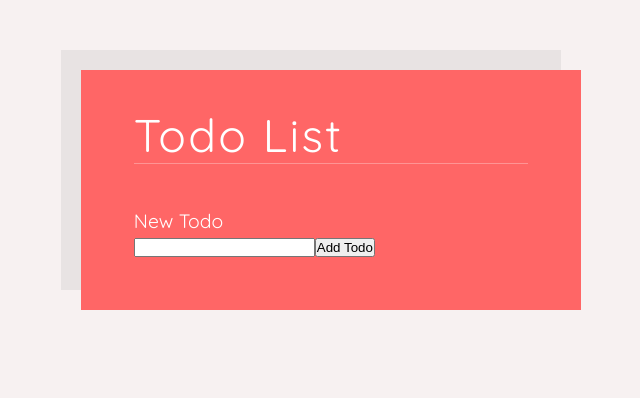
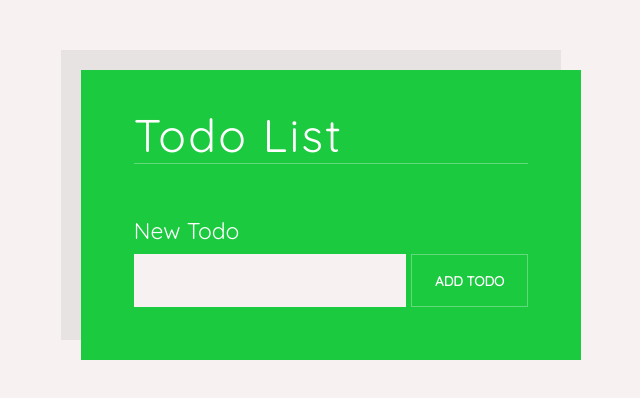
Before and after one commit to AndrewHuntington/todo-list-react, a React (Create React App) app: page / in a window 1280 px wide. Shown: the top 398 px of the page, without its empty margins (309-949 px from the left). Built offline with nearby package versions, Linux system fonts and the light colour scheme.

Commit message:
Finish main styling of todo list

```diff
--- a/src/EditTodoForm.css
+++ b/src/EditTodoForm.css
@@ -1,3 +1,42 @@
-.EditTodoForm > button {
-  margin-left: 10px;
+.EditTodoForm {
+  margin: 1rem 0;
+  display: flex;
+  flex-wrap: wrap;
 }
+
+.EditTodoForm label {
+  min-width: 100%;
+  margin-bottom: 0.5rem;
+  font-size: 1.3rem;
+}
+
+.EditTodoForm input {
+  flex-grow: 1;
+  border: none;
+  background: #f7f1f1;
+  padding: 0 1.5em;
+  font-size: initial;
+}
+
+.EditTodoForm button {
+  padding: 0 1.3rem;
+  border: none;
+  background: var(--primary-color);
+  color: var(--primary-text);
+  text-transform: uppercase;
+  font-weight: bold;
+  border: 1px solid rgba(255, 255, 255, 0.3);
+  margin-left: 5px;
+  cursor: pointer;
+  transition: background 0.2s ease-out;
+}
+
+.EditTodoForm button:hover {
+  background: var(--buton-hover-clr);
+}
+
+.EditTodoForm input,
+.EditTodoForm button {
+  font-family: "Quicksand", sans-serif;
+  height: 3rem;
+}
--- a/src/NewTodoForm.css
+++ b/src/NewTodoForm.css
@@ -1,4 +1,42 @@
-.NewTodoForm .label {
-  position: relative;
-  transition: opacity 0.2s linear;
+.NewTodoForm {
+  margin-top: 3rem;
+  display: flex;
+  flex-wrap: wrap;
 }
+
+.NewTodoForm label {
+  min-width: 100%;
+  margin-bottom: 0.5rem;
+  font-size: 1.3rem;
+}
+
+.NewTodoForm input {
+  flex-grow: 1;
+  border: none;
+  background: #f7f1f1;
+  padding: 0 1.5em;
+  font-size: initial;
+}
+
+.NewTodoForm button {
+  padding: 0 1.3rem;
+  border: none;
+  background: var(--primary-color);
+  color: var(--primary-text);
+  text-transform: uppercase;
+  font-weight: bold;
+  border: 1px solid rgba(255, 255, 255, 0.3);
+  margin-left: 5px;
+  cursor: pointer;
+  transition: background 0.2s ease-out;
+}
+
+.NewTodoForm button:hover {
+  background: var(--buton-hover-clr);
+}
+
+.NewTodoForm input,
+.NewTodoForm button {
+  font-family: "Quicksand", sans-serif;
+  height: 3rem;
+}
--- a/src/Todo.css
+++ b/src/Todo.css
@@ -1,18 +1,27 @@
-.Todo .actions {
+.Todo {
+  display: flex;
+  margin: 0 -3rem 4px;
+  padding: 1.1rem 3rem;
+  justify-content: space-between;
+  align-items: center;
+  background: var(--task-bg-color);
+}
+
+.Todo > .actions {
   flex-shrink: 0;
   padding-left: 0.7em;
 }
 
-span {
+.Todo span {
   position: relative;
   transition: opacity 0.2s linear;
 }
 
-.done span {
+.Todo.done span {
   opacity: 0.6;
 }
 
-.done span:before {
+.Todo.done span:before {
   content: "";
   position: absolute;
   top: 50%;
@@ -34,3 +43,7 @@ span {
   cursor: pointer;
   color: var(--primary-text);
 }
+
+.fa-trash-alt {
+  padding-left: 0.5em;
+}
--- a/src/TodoList.css
+++ b/src/TodoList.css
@@ -18,11 +18,3 @@
   margin-top: 2.6rem;
   list-style: none;
 }
-.TodoList li {
-  display: flex;
-  margin: 0 -3rem 4px;
-  padding: 1.1rem 3rem;
-  justify-content: space-between;
-  align-items: center;
-  background: var(--item-bg-color);
-}
--- a/src/TodoList.js
+++ b/src/TodoList.js
@@ -32,9 +32,11 @@ export default class TodoList extends Component {
     localStorage.setItem("tasks", JSON.stringify(this.state.todos));
   }
 
-  addTodo(todo) {
+  // Doesn't work w/o async/await ...don't know why it works either...
+  async addTodo(todo) {
     const newTodo = { todo, id: uuidv4(), edit: false, completed: false };
-    this.setState((state) => ({ todos: [...state.todos, newTodo] }));
+    await this.setState({ todos: [...this.state.todos, newTodo] });
+    console.log(this.state.todos);
     localStorage.setItem("tasks", JSON.stringify(this.state.todos));
   }
 
--- a/src/index.css
+++ b/src/index.css
@@ -1,9 +1,9 @@
 :root {
   --bg-color: #f7f1f1;
-  --primary-color: #ff6666;
-  --item-bg-color: rgba(255, 255, 255, 0.1);
+  --primary-color: #1cca3f;
+  --buton-hover-clr: #169d31;
+  --task-bg-color: rgba(255, 255, 255, 0.3);
   --primary-text: #fff;
-  /* --secondary-text: */
 }
 
 * {
```
Also changed, not shown: public/index.html (+7 -10 lines).
